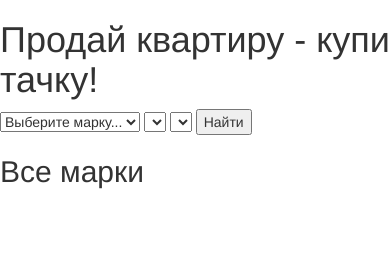
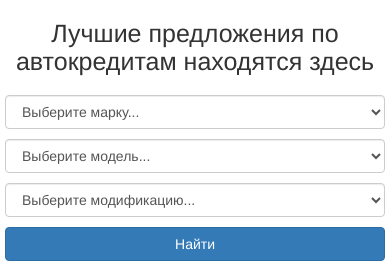
Before and after one commit to krom-attic/kreditiki, a Django app: page / in a window 390 px wide. Shown: the top 268 px of the page. Before the commit the page ends 189 px from the top, so only its background shows below. Run offline with Django 3.2, Linux system fonts and the light colour scheme; data that the repository does not hold is empty; some libraries are stand-ins or nearby versions.

Commit message:
Дизайн

```diff
--- a/kreddb/static/kreddb/css/kreditiki.css
+++ b/kreddb/static/kreddb/css/kreditiki.css
@@ -0,0 +1,14 @@
+.my-h1 {
+  font-size:25px;}
+
+.my-padding{
+	padding-left:5px;
+	padding-right:5px;
+	padding-top:10px;}
+
+.my-filter-content {
+	background-color: rgba(0,0,0,.5);
+	padding: 3%;}
+
+.my-white {
+  color:#fff;}
--- a/kreddb/templates/kreddb/base.html
+++ b/kreddb/templates/kreddb/base.html
@@ -10,6 +10,7 @@
 
   <!-- Bootstrap -->
   <link href="//maxcdn.bootstrapcdn.com/bootstrap/3.3.4/css/bootstrap.min.css" rel="stylesheet">
+  <link href="{% static 'kreddb/css/kreditiki.css' %}" rel="stylesheet">
 
   <!-- HTML5 shim and Respond.js for IE8 support of HTML5 elements and media queries -->
   <!-- WARNING: Respond.js doesn't work if you view the page via file:// -->
--- a/kreddb/templates/kreddb/mark_list.html
+++ b/kreddb/templates/kreddb/mark_list.html
@@ -5,23 +5,103 @@
 {% endblock %}
 
 {% block content %}
-<h1>Продай квартиру - купи тачку!</h1>
+<div class="container">
+<h1 class="text-center my-h1">Лучшие предложения по автокредитам находятся здесь</h1>
 <div id="car-select">
+  <div class="row">
   <form action="">
-    <select type="select" id="select-marks">
-      <option value="">Выберите марку...</option>
+    <div class="col-lg-4 col-md-4 col-sm-6 col-xs-12 my-padding">
+    <select type="select" id="select-marks" class="form-control">
+
+        <option value="">Выберите марку...</option>
       {% for mark in mark_new_list %}
       <option value="{{ mark.name }}">{{ mark.name }}</option>
       {% endfor %}
     </select>
-    <select type="select" id="select-models">
-    </select>
-    <select type="select" id="select-modifications">
-    </select>
-    <button type="button" id="search-btn">Найти</button>
+    </div>
+    <div class="col-lg-3 col-md-3  col-sm-6 col-xs-12 my-padding"><select type="select" id="select-models" class="form-control">
+    <option value="">Выберите модель...</option>
+    </select></div>
+    <div class="col-lg-3 col-md-3  col-sm-12 col-xs-12 my-padding"><select type="select" id="select-modifications" class="form-control">
+    <option value="">Выберите модификацию...</option>
+    </select></div>
+    <div class="col-lg-2 col-md-2 col-sm-12 col-xs-12 my-padding"><button type="button" id="search-btn" class="btn btn-primary btn-block">Найти</button></div>
   </form>
+  </div>
 </div>
-<!-- <div><button type="button" id="show-all-marks">Показать все марки</button></div> -->
+
+<div class="row">
+
+<div class="col-lg-12 col-md-12 col-sm-12 col-xs-12 my-padding">
+	<div style="background: url(http://toyota-tula.ru/images/88/common/all_new_toyota_camry_exterior.jpg) no-repeat; background-position: 50%; background-size: cover;">
+	<div class="my-filter-content">
+		<h3 class="my-white">Новая Toyota Camry 2014</h3>
+		<h3 class="my-white">За 629 руб. в день</h3>
+		<h4 class="my-white">9,8% годовых</h4>
+		<a href="#" class="btn btn-default" role="button">Подробнее</a> <a href="#" class="btn btn-primary" role="button">Послать заявку</a>
+	</div>
+	</div>
+</div>
+
+<div class="col-lg-4 col-md-4 col-sm-6 col-xs-12 my-padding">
+	<div style="background: url(http://i.ytimg.com/vi/_DnbTjf2VtA/maxresdefault.jpg) no-repeat; background-position: 50%; background-size: cover;">
+	<div class="my-filter-content">
+		<h3 class="my-white">Новая Toyota Camry 2014</h3>
+		<h3 class="my-white">За 629 руб. в день</h3>
+		<h4 class="my-white">9,8% годовых</h4>
+		<a href="#" class="btn btn-default" role="button">Подробнее</a> <a href="#" class="btn btn-primary" role="button">Послать заявку</a>
+	</div>
+	</div>
+</div>
+
+<div class="col-lg-4 col-md-4 col-sm-6 col-xs-12 my-padding">
+	<div style="background: url(http://recyclemag.ru/wp-content/uploads/2015/10/01-bmw-zagato-coupe.jpg) no-repeat; background-position: 50%; background-size: cover;">
+	<div class="my-filter-content">
+		<h3 class="my-white">Новая Toyota Camry 2014</h3>
+		<h3 class="my-white">За 629 руб. в день</h3>
+		<h4 class="my-white">9,8% годовых</h4>
+		<a href="#" class="btn btn-default" role="button">Подробнее</a> <a href="#" class="btn btn-primary" role="button">Послать заявку</a>
+	</div>
+	</div>
+</div>
+
+
+<div class="col-lg-4 col-md-4 col-sm-12 col-xs-12 my-padding">
+	<div style="background: url(http://carrrsmag.com/data_images/makes/audi/audi-01.jpg) no-repeat; background-position: 50%; background-size: cover;">
+	<div class="my-filter-content">
+		<h3 class="my-white">Новая Toyota Camry 2014</h3>
+		<h3 class="my-white">За 629 руб. в день</h3>
+		<h4 class="my-white">9,8% годовых</h4>
+		<a href="#" class="btn btn-default" role="button">Подробнее</a> <a href="#" class="btn btn-primary" role="button">Послать заявку</a>
+	</div>
+	</div>
+</div>
+
+<div class="col-lg-6 col-md-6 col-sm-6 col-xs-12 my-padding">
+	<div style="background: url(http://auto.sibkray.ru/images/uploads/autoproizv/skoda_rapid/skoda_7.jpg) no-repeat; background-position: 50%; background-size: cover;">
+	<div class="my-filter-content">
+		<h3 class="my-white">Новая Toyota Camry 2014</h3>
+		<h3 class="my-white">За 629 руб. в день</h3>
+		<h4 class="my-white">9,8% годовых</h4>
+		<a href="#" class="btn btn-default" role="button">Подробнее</a> <a href="#" class="btn btn-primary" role="button">Послать заявку</a>
+	</div>
+	</div>
+</div>
+
+<div class="col-lg-6 col-md-6 col-sm-6 col-xs-12 my-padding">
+	<div style="background: url(http://i.ytimg.com/vi/WV0XxP3kaic/maxresdefault.jpg) no-repeat; background-position: 50%; background-size: cover;">
+	<div class="my-filter-content">
+		<h3 class="my-white">Новая Toyota Camry 2014</h3>
+		<h3 class="my-white">За 629 руб. в день</h3>
+		<h4 class="my-white">9,8% годовых</h4>
+		<a href="#" class="btn btn-default" role="button">Подробнее</a> <a href="#" class="btn btn-primary" role="button">Послать заявку</a>
+	</div>
+	</div>
+</div>
+
+</div>
+
+<!-- <div><button type="button" id="show-all-marks">Показать все марки</button></div>
 <div id="marks">
   <h2>Все марки</h2>
   <ul id="list-marks">
@@ -31,3 +111,4 @@
   </ul>
 </div>
 {% endblock %}
+  </div> -->
```
